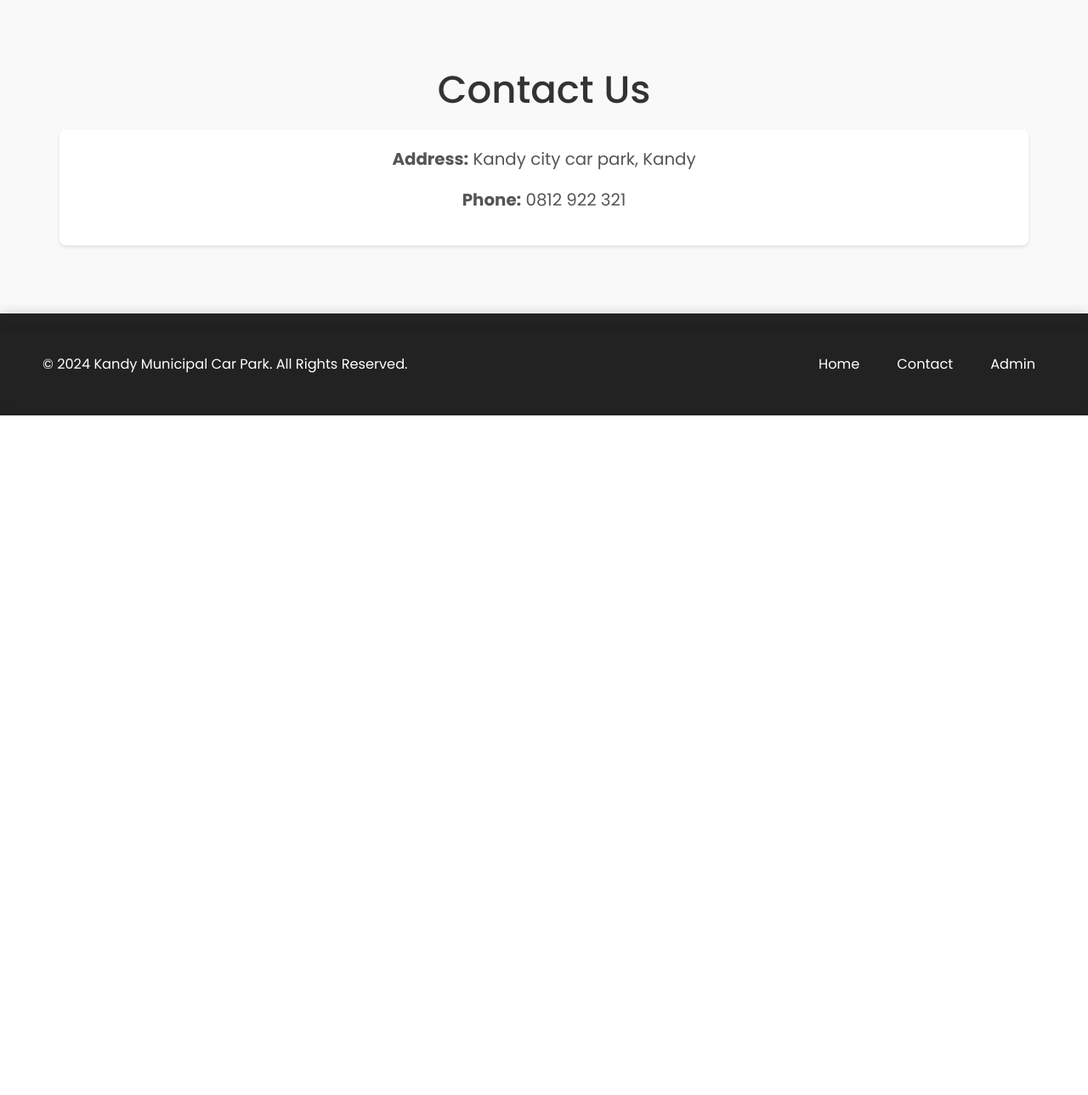
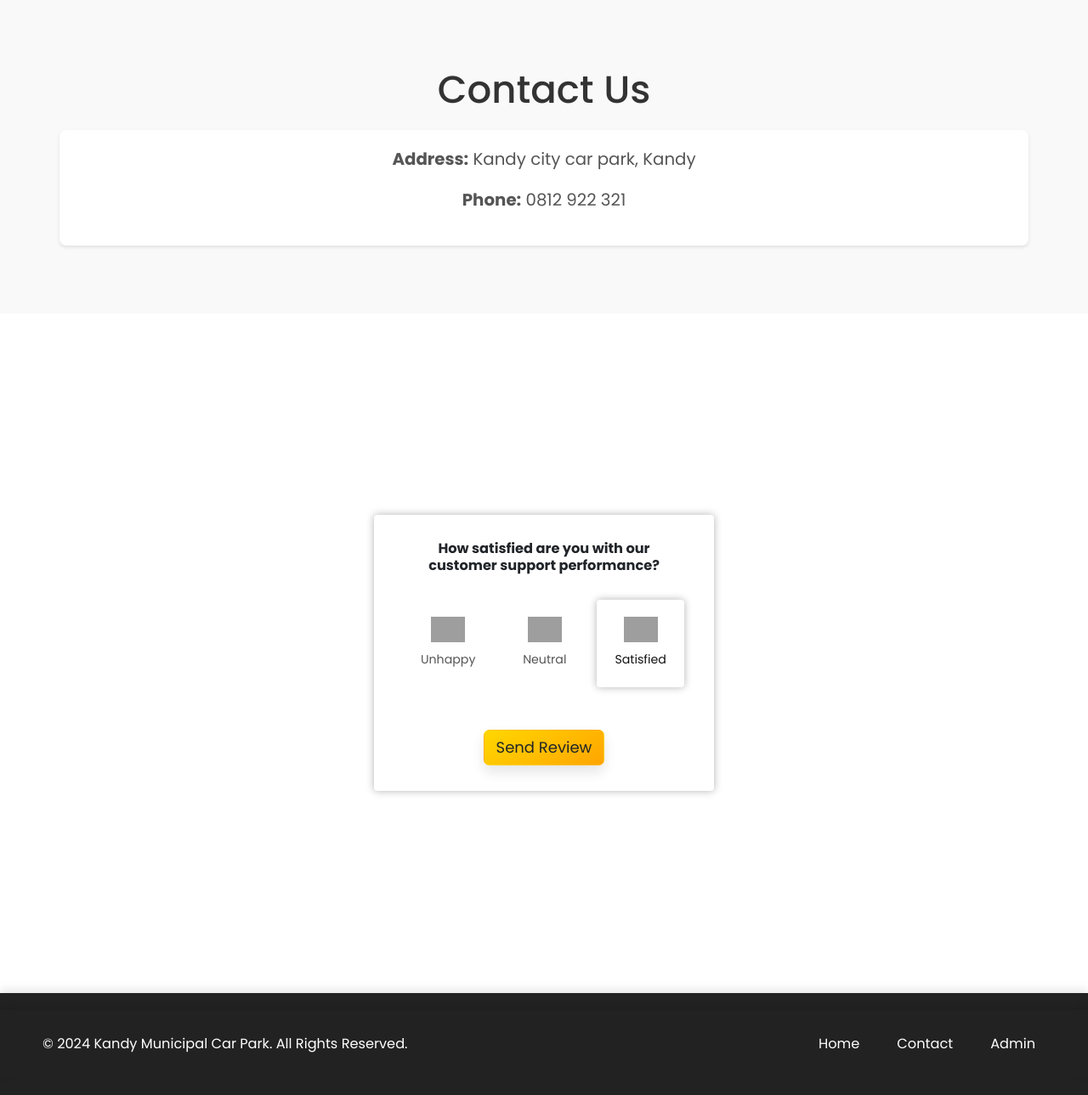
Before and after one commit to Nadun24617/Parking-Reservation-Application, a PHP site: page / in a window 1280 px wide. Shown: the part 2167-3456 px from the top of the page at 85% size. Before the commit the page ends 2656 px from the top, so only its background shows below. Run offline with PHP 8.4, Linux system fonts and the light colour scheme; grey boxes are pictures that could not be loaded.

Commit message:
add customer review section to the index and some minor updates

```diff
--- a/Parking Management Application/cus-details.php
+++ b/Parking Management Application/cus-details.php
@@ -51,7 +51,7 @@ $reservations = $stmt->fetchAll();
 </head>
 <body>
     <header>
-        <?php include("components/header.php")?>
+        <?php include("components/navbar.php")?>
     </header>
     <div class="container">
         <h1 class="text-center">Customer Details</h1>
--- a/Parking Management Application/cus-login.php
+++ b/Parking Management Application/cus-login.php
@@ -36,7 +36,7 @@
 </head>
 <body>
     <header>
-        <?php include("components/header.php")?>
+        <?php include("components/navbar.php")?>
     </header>
     <div class="container">
         <h1 class="text-center">Login</h1>
--- a/Parking Management Application/index.php
+++ b/Parking Management Application/index.php
@@ -313,11 +313,96 @@
                 width: 95%;
             }
         }
+        .feedback-container{
+                box-sizing: border-box;
+                background-color: #fef9f2;
+
+                display: flex;
+                align-items: center;
+                justify-content: center;
+                height: 100vh;
+                overflow: hidden;
+                margin: 0;
+            }
+            .panel-container {
+                background-color: #fff;
+                box-shadow: 0 0 10px rgba(0, 0, 0, 0.3);
+                border-radius: 4px;
+                font-size: 90%;
+                display: flex;
+                flex-direction: column;
+                justify-content: center;
+                align-items: center;
+                text-align: center;
+                padding: 30px;
+                max-width: 400px;
+            }
+
+            .panel-container strong {
+            line-height: 20px;
+            }
+
+            .ratings-container {
+            display: flex;
+            margin: 20px 0;
+            }
+
+            .rating {
+            flex: 2;
+            cursor: pointer;
+            padding: 20px;
+            margin: 10px 5px;
+            }
+
+            .rating:hover,
+            .rating.active {
+            border-radius: 4px;
+            box-shadow: 0 0 10px rgba(0, 0, 0, 0.3);
+            }
+
+            .rating img {
+            width: 40px;
+            }
+
+            .rating small {
+            color: #555;
+            display: inline-block;
+            margin: 10px 0 0;
+            }
+
+            .rating:hover small,
+            .rating.active small {
+            color: #111;
+            }
+
+            .btn {
+            background-color: #302d2b;
+            color: #fff;
+            border: 0;
+            border-radius: 4px;
+            padding: 12px 30px;
+            cursor: pointer;
+            }
+
+            .btn:focus {
+            outline: 0;
+            }
+
+            .btn:active {
+            transform: scale(0.98);
+            }
+
+            .fa-heart {
+            color: red;
+            font-size: 30px;
+            margin-bottom: 10px;
+            }
     </style>
 </head>
 <body>
     <header>
-        <?php include("components/header.php")?>
+    <?php include("components/navbar.php")?>
+
     </header>
 
     <section id="home">
@@ -365,11 +450,38 @@
         </div>
     </section>
 
+    <section class="feedback-container">
+        <div id="panel" class="panel-container">
+        <strong>How satisfied are you with our <br /> customer support performance?</strong>
+        <div class="ratings-container">
+            <div class="rating">
+            <img src="https://img.icons8.com/external-neu-royyan-wijaya/64/000000/external-emoji-neumojis-smiley-neu-royyan-wijaya-17.png" alt="">
+            <small>Unhappy</small>
+            </div>
+
+            <div class="rating">
+            <img src="https://img.icons8.com/external-neu-royyan-wijaya/64/000000/external-emoji-neumojis-smiley-neu-royyan-wijaya-3.png" alt=""/>
+            <small>Neutral</small>
+            </div>
+
+            <div class="rating active">
+            <img src="https://img.icons8.com/external-neu-royyan-wijaya/64/000000/external-emoji-neumojis-smiley-neu-royyan-wijaya-30.png" alt=""/>
+            <small>Satisfied</small>
+            </div>
+        </div>
+        <button class="btn" id="send">Send Review</button>
+        </div>
+
+    </section>
+
+
+
     <footer>
         <?php include("components/footer.php")?>
     </footer>
 
     <script>
+
         document.addEventListener("DOMContentLoaded", function() {
             var sections = document.querySelectorAll("section");
 
@@ -388,6 +500,45 @@
                 fadeInElements();
             });
         });
+
+        const ratings = document.querySelectorAll('.rating')
+        const ratingsContainer = document.querySelector('.ratings-container')
+        const sendBtn = document.querySelector('#send')
+        const panel = document.querySelector('#panel')
+        let selectedRating = 'Satisfied'
+
+        ratingsContainer.addEventListener('click', (e) => {
+            if(e.target.parentNode.classList.contains('rating') && e.target.nextElementSibling) {
+                removeActive()
+                e.target.parentNode.classList.add('active')
+                selectedRating = e.target.nextElementSibling.innerHTML
+            } else if(
+                e.target.parentNode.classList.contains('rating') &&
+                e.target.previousSibling &&
+                e.target.previousElementSibling.nodeName === 'IMG'
+            ) {
+                removeActive()
+                e.target.parentNode.classList.add('active')
+                selectedRating = e.target.innerHTML
+            }
+
+        })
+
+        sendBtn.addEventListener('click', (e) => {
+            panel.innerHTML = `
+                <i class="fas fa-heart"></i>
+                <strong>Thank You!</strong>
+                <br>
+                <strong>Feedback: ${selectedRating}</strong>
+                <p>We'll use your feedback to improve our customer support</p>
+            `
+        })
+
+        function removeActive() {
+            for(let i = 0; i < ratings.length; i++) {
+                ratings[i].classList.remove('active')
+            }
+        }
     </script>
 </body>
 </html>
--- a/Parking Management Application/login_register.php
+++ b/Parking Management Application/login_register.php
@@ -115,7 +115,7 @@ if ($_SERVER['REQUEST_METHOD'] == 'POST') {
 </head>
 <body>
     <header>
-        <?php include("components/header.php")?>
+        <?php include("components/navbar.php")?>
     </header>
     <div class="container">
         <h1 class="text-center">Customer Registration/Login</h1>
--- a/Parking Management Application/reserve.php
+++ b/Parking Management Application/reserve.php
@@ -109,7 +109,7 @@
 </head>
 <body>
     <header>
-        <?php include("components/header.php")?>
+        <?php include("components/navbar.php")?>
     </header>
     <main class="container">
         <h1>Reserve Your Parking Slot</h1>
```
Also changed, not shown: Parking Management Application/components/navbar.php (line endings or trailing spaces).
